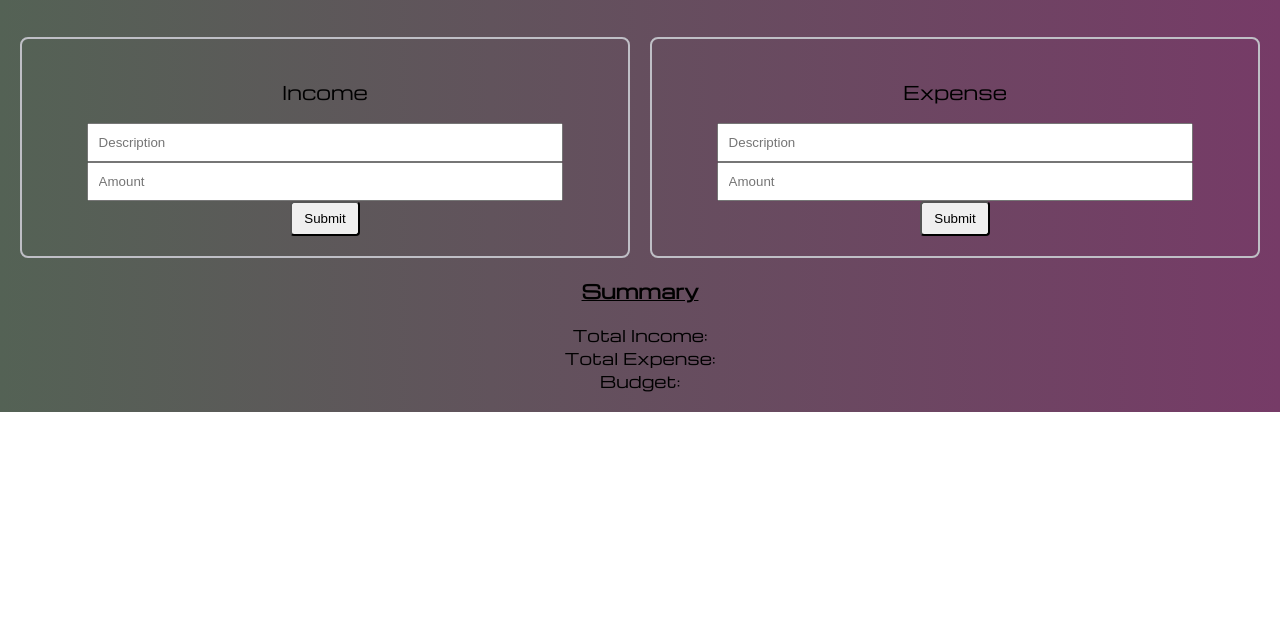
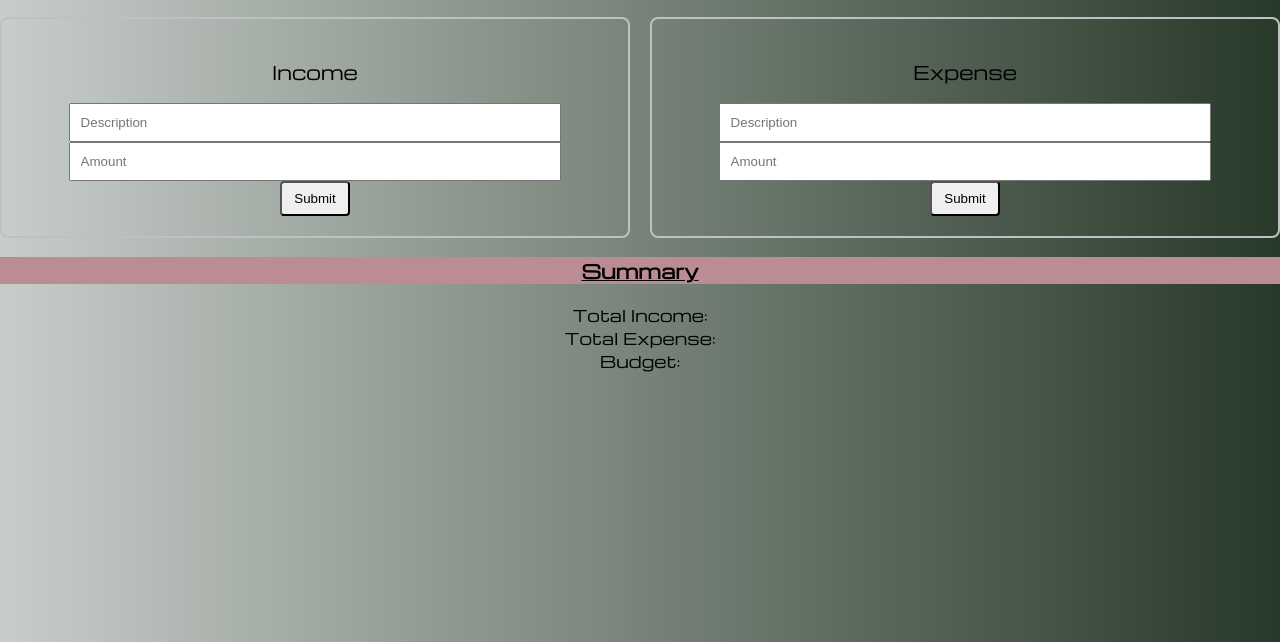
Before and after one commit to KaiaBryant/BudgetTracker, a plain HTML site: page index.html in a window 1280 px wide. Shown: the part 158-800 px from the top of the page. Drawn offline with nearby package versions, Linux system fonts and the light colour scheme.

Commit message:
edited styling

```diff
--- a/style.scss
+++ b/style.scss
@@ -6,20 +6,18 @@
 $primary-color: #bc8c95;
 
 @mixin gradient($color1, $color2) {
-    background: linear-gradient(to left, $color1, $color2);
+    background: linear-gradient(to right, $color1, $color2);
 }
-
 
 
 body {
     margin: 0;
     padding: 0;
+    @include gradient(rgb(200, 205, 202), rgb(39, 57, 40));
 }
 
 main {
     margin: 40px, auto;
-    padding: 20px;
-    @include gradient(rgb(118, 59, 103), rgb(84, 98, 85));
 }
 
 
@@ -71,33 +69,6 @@ h1 {
 
 }
 
-// .income-container h3,
-// .expense-container h3 {
-//     text-align: center;
-//     font-family: "Michroma", sans-serif;
-//     font-weight: 400;
-//     font-style: normal;
-// }
-
-// .income-container input,
-// .expense-container input {
-//     display: flex;
-//     width: 80%;
-//     padding: 10px;
-//     align-items: center;
-//     justify-content: center;
-// }
-
-// .income-container button,
-// .expense-container button {
-//     padding: 8px 12px;
-//     border-radius: 4px;
-//     cursor: pointer;
-//     display: flex;
-//     align-items: center;
-//     justify-content: center;
-// }
-
 .inex-group {
     display: flex;
     flex-direction: column;
@@ -123,12 +94,9 @@ h1 {
 
     h3 {
         text-decoration: underline;
+        background: $primary-color;
     }
 }
-
-// .summary-container h3 {
-//     text-decoration: underline;
-// }
 
 .entry {
     font-weight: normal;
@@ -144,13 +112,3 @@ h1 {
         color: red;
     }
 }
-
-// /* Green for income */
-// .entry.income {
-//     color: green;
-// }
-
-// /* Red for expense */
-// .entry.expense {
-//     color: red;
-// }
```
Also changed, not shown: style.css, 1 other file.
